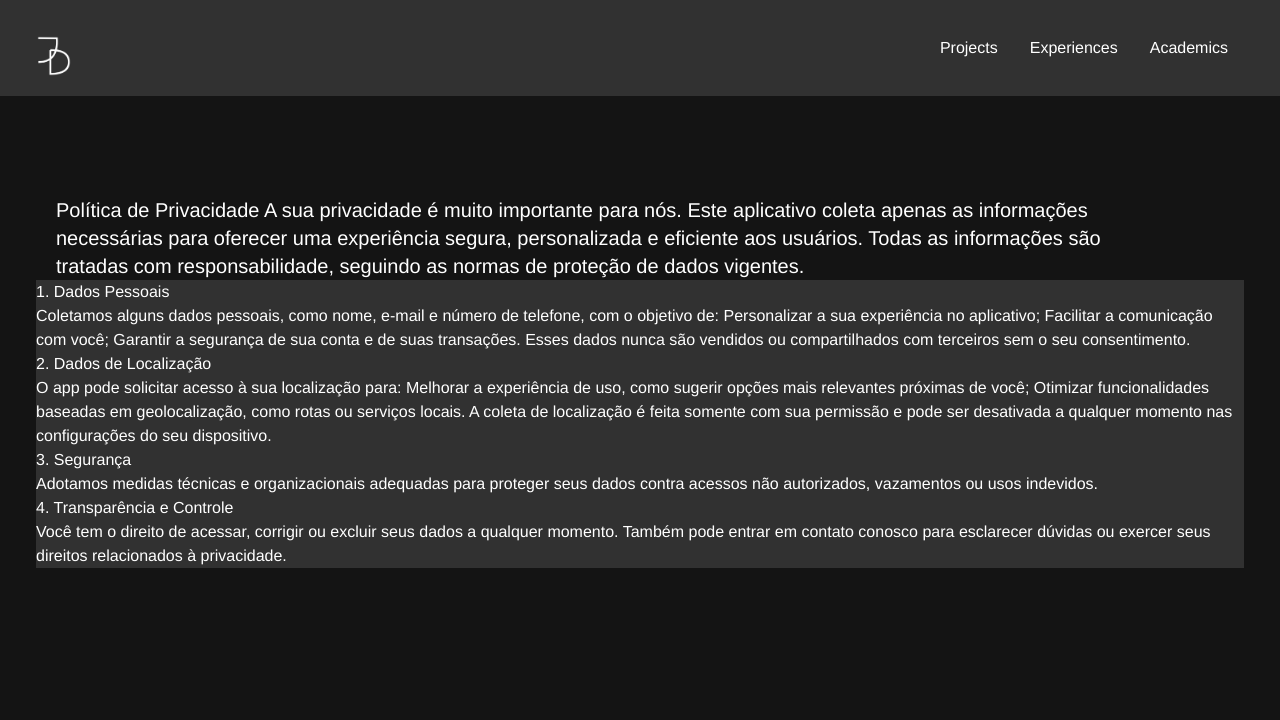
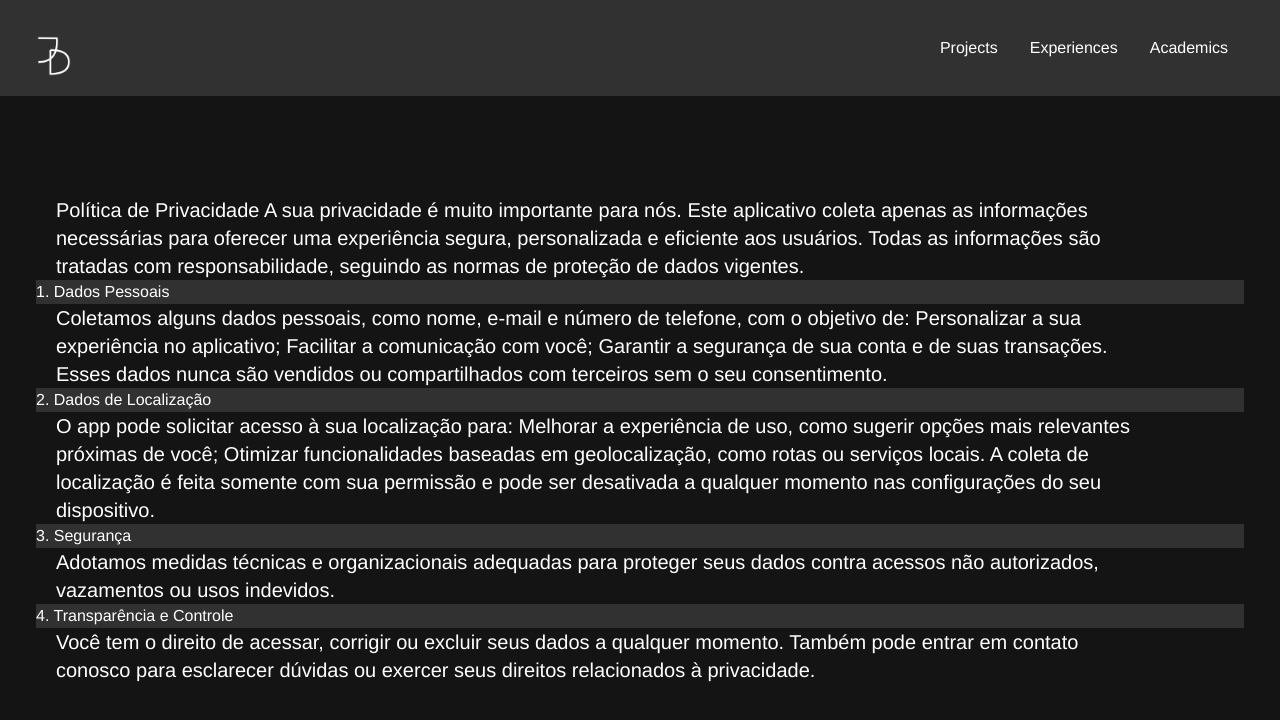
Before and after one commit to joaopdorea/tailwind-portfolio, a React (Create React App) app: page /privacy in a window 1280 px wide. Shown: the top 720 px of the page. Built offline with nearby package versions, Linux system fonts and the light colour scheme.

Commit message:
formatando as infos de privacidade v2

```diff
--- a/src/components/Privacy.js
+++ b/src/components/Privacy.js
@@ -18,7 +18,7 @@ A sua privacidade é muito importante para nós. Este aplicativo coleta apenas a
 1. Dados Pessoais
 </h2>
 
-<p>
+<p className="text-xl bg-[#141414] ml-5 w-[90%]">
 Coletamos alguns dados pessoais, como nome, e-mail e número de telefone, com o objetivo de:
 
 Personalizar a sua experiência no aplicativo;
@@ -31,7 +31,7 @@ Esses dados nunca são vendidos ou compartilhados com terceiros sem o seu consen
 2. Dados de Localização
 </h2>
 
-<p>
+<p className="text-xl bg-[#141414] ml-5 w-[90%]">
 O app pode solicitar acesso à sua localização para:
 
 Melhorar a experiência de uso, como sugerir opções mais relevantes próximas de você;
@@ -42,14 +42,14 @@ A coleta de localização é feita somente com sua permissão e pode ser desativ
 3. Segurança
 </h2>
 
-<p>
+<p className="text-xl bg-[#141414] ml-5 w-[90%]">
 Adotamos medidas técnicas e organizacionais adequadas para proteger seus dados contra acessos não autorizados, vazamentos ou usos indevidos.
 </p>
 <h2>
 4. Transparência e Controle
 </h2>
 
-<p>
+<p className="text-xl bg-[#141414] ml-5 w-[90%]">
 Você tem o direito de acessar, corrigir ou excluir seus dados a qualquer momento. Também pode entrar em contato conosco para esclarecer dúvidas ou exercer seus direitos relacionados à privacidade.
 
  </p>
```
